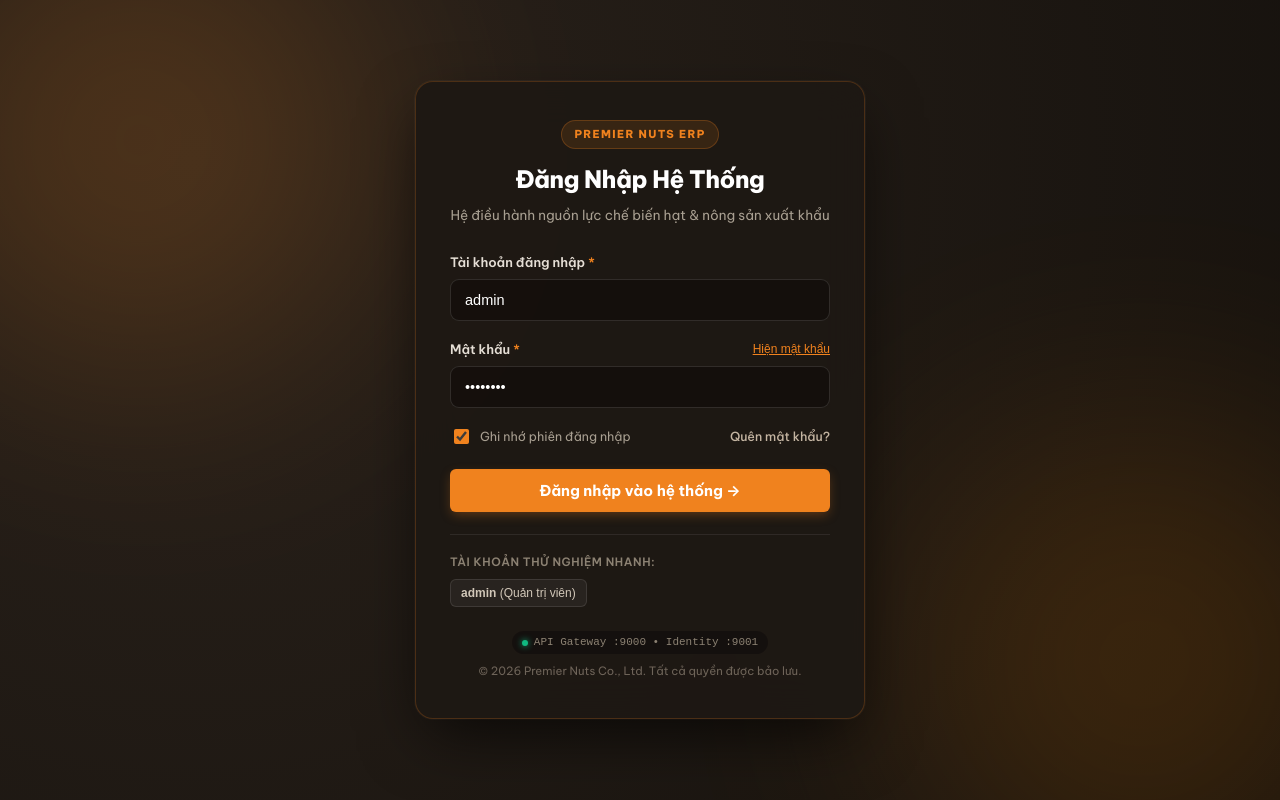
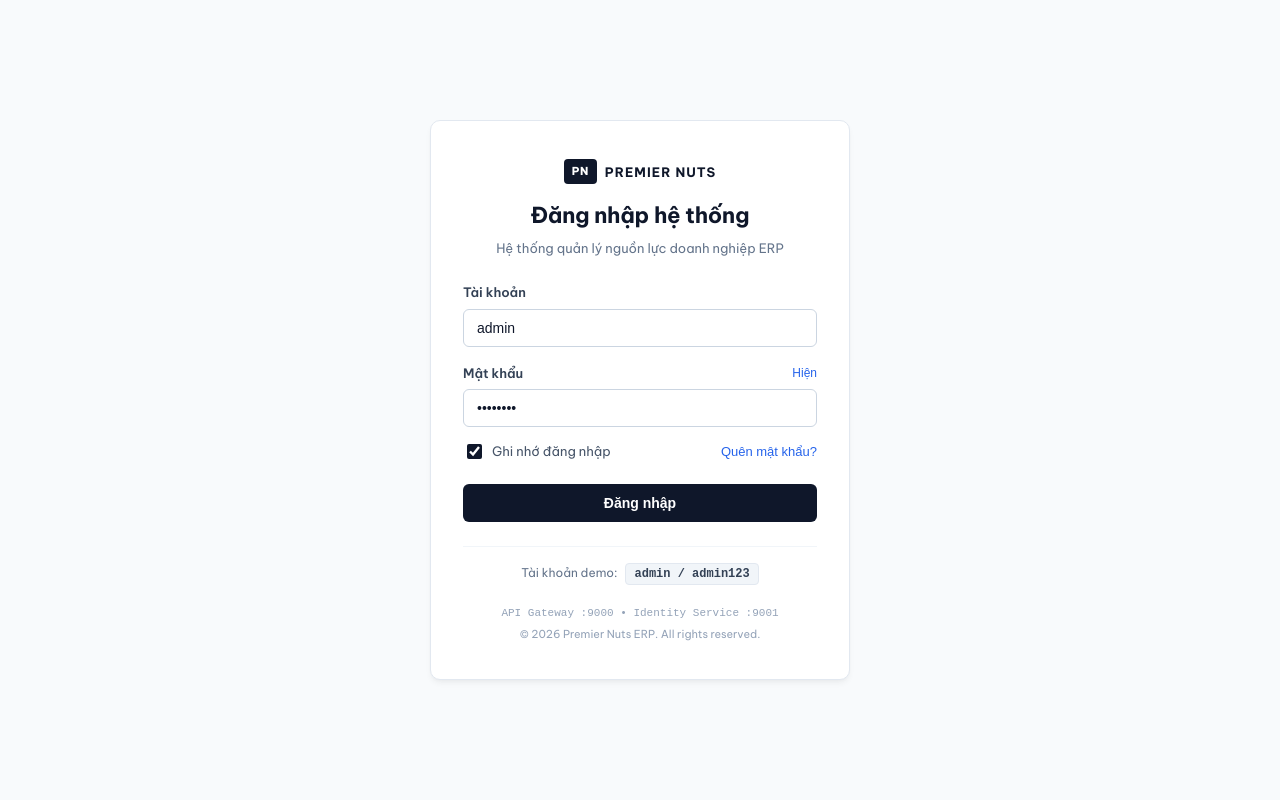
Before and after one commit to ducn03/pn-fe-erp, a SvelteKit app: page /login in a window 1280 px wide. Built offline with nearby package versions, Linux system fonts and the light colour scheme.

Commit message:
style(login): switch to clean basic white enterprise layout

```diff
--- a/src/routes/login/+page.svelte
+++ b/src/routes/login/+page.svelte
@@ -1,9 +1,9 @@
 <script lang="ts">
   import { goto } from '$app/navigation';
-  import { Button, toast } from '$ui';
   import { authStore } from '$core/stores';
   import { StringHelper } from '$core/utils';
   import { login } from '$features/auth';
+  import { toast } from '$ui';
 
   let username = $state('admin');
   let password = $state('admin123');
@@ -12,7 +12,7 @@
   let loading = $state(false);
   let errorMessage = $state('');
 
-  // If already authenticated, redirect to home
+  // Nếu đã đăng nhập, tự động chuyển về trang chủ
   $effect(() => {
     if (authStore.isAuthenticated) {
       goto('/');
@@ -64,453 +64,404 @@
   <title>Đăng nhập | Premier Nuts ERP</title>
 </svelte:head>
 
-<div class="login-wrapper">
-  <!-- Subtle decorative ambient orbs -->
-  <div class="ambient-glow glow-top"></div>
-  <div class="ambient-glow glow-bottom"></div>
-
+<div class="login-page">
   <div class="login-card">
-    <!-- Brand Header -->
-    <div class="card-header">
-      <div class="brand-badge">PREMIER NUTS ERP</div>
-      <h1 class="brand-title">Đăng Nhập Hệ Thống</h1>
-      <p class="brand-subtitle">
-        Hệ điều hành nguồn lực chế biến hạt & nông sản xuất khẩu
-      </p>
+    <!-- Header -->
+    <div class="login-header">
+      <div class="brand-logo">
+        <span class="logo-mark">PN</span>
+        <span class="logo-text">PREMIER NUTS</span>
+      </div>
+      <h1 class="login-title">Đăng nhập hệ thống</h1>
+      <p class="login-desc">Hệ thống quản lý nguồn lực doanh nghiệp ERP</p>
     </div>
 
-    <!-- Error Alert Banner -->
+    <!-- Error Alert -->
     {#if errorMessage}
-      <div class="error-banner">
-        <span class="error-dot"></span>
-        <span class="error-text">{errorMessage}</span>
+      <div class="alert-error" role="alert">
+        <svg class="alert-icon" viewBox="0 0 20 20" fill="currentColor" width="16" height="16">
+          <path fill-rule="evenodd" d="M10 18a8 8 0 100-16 8 8 0 000 16zM8.707 7.293a1 1 0 00-1.414 1.414L8.586 10l-1.293 1.293a1 1 0 101.414 1.414L10 11.414l1.293 1.293a1 1 0 001.414-1.414L11.414 10l1.293-1.293a1 1 0 00-1.414-1.414L10 8.586 8.707 7.293z" clip-rule="evenodd" />
+        </svg>
+        <span>{errorMessage}</span>
       </div>
     {/if}
 
-    <!-- Login Form -->
+    <!-- Form -->
     <form class="login-form" onsubmit={handleLogin}>
-      <!-- Username Field -->
-      <div class="form-group">
-        <label for="username" class="form-label">
-          Tài khoản đăng nhập
-          <span class="required">*</span>
-        </label>
-        <div class="input-container">
+      <div class="form-item">
+        <label for="username" class="form-label">Tài khoản</label>
         <input
           id="username"
           type="text"
-            class="custom-input"
-            placeholder="Ví dụ: admin"
+          class="form-input"
+          placeholder="Tên tài khoản"
           bind:value={username}
           autocomplete="username"
           disabled={loading}
           required
         />
       </div>
-      </div>
 
-      <!-- Password Field -->
-      <div class="form-group">
-        <div class="label-row">
-          <label for="password" class="form-label">
-            Mật khẩu
-            <span class="required">*</span>
-          </label>
+      <div class="form-item">
+        <div class="label-with-action">
+          <label for="password" class="form-label">Mật khẩu</label>
           <button
             type="button"
-            class="toggle-pass-btn"
+            class="toggle-pass-link"
             onclick={() => (showPassword = !showPassword)}
           >
-            {showPassword ? 'Ẩn mật khẩu' : 'Hiện mật khẩu'}
+            {showPassword ? 'Ẩn' : 'Hiện'}
           </button>
         </div>
-        <div class="input-container">
         <input
           id="password"
           type={showPassword ? 'text' : 'password'}
-            class="custom-input"
-            placeholder="Nhập mật khẩu..."
+          class="form-input"
+          placeholder="Mật khẩu truy cập"
           bind:value={password}
           autocomplete="current-password"
           disabled={loading}
           required
         />
       </div>
-      </div>
 
-      <!-- Remember Me & Forgot -->
-      <div class="form-options">
-        <label class="remember-label">
+      <div class="form-row-between">
+        <label class="checkbox-label">
           <input
             type="checkbox"
             bind:checked={rememberMe}
-            class="custom-checkbox"
+            class="checkbox-input"
           />
-          <span>Ghi nhớ phiên đăng nhập</span>
+          <span>Ghi nhớ đăng nhập</span>
         </label>
-        <a href="#forgot" class="forgot-link" onclick={() => toast.info('Vui lòng liên hệ Quản trị viên để đặt lại mật khẩu!')}>
+        <button
+          type="button"
+          class="link-forgot"
+          onclick={() => toast.info('Vui lòng liên hệ Quản trị viên để cấp lại mật khẩu')}
+        >
           Quên mật khẩu?
-        </a>
+        </button>
       </div>
 
-      <!-- Submit Button -->
-      <Button
-        variant="primary"
+      <button
         type="submit"
+        class="btn-submit"
         disabled={loading}
-        class="submit-btn"
       >
         {#if loading}
-          <span class="loading-spinner"></span>
-          Đang xác thực hệ thống...
+          <span class="spinner"></span>
+          Đang đăng nhập...
         {:else}
-          Đăng nhập vào hệ thống →
+          Đăng nhập
         {/if}
-      </Button>
+      </button>
     </form>
 
-    <!-- Quick Demo Accounts -->
+    <!-- Demo Fill Box -->
     <div class="demo-box">
-      <span class="demo-label">Tài khoản thử nghiệm nhanh:</span>
-      <div class="demo-tags">
+      <span class="demo-title">Tài khoản demo:</span>
       <button
         type="button"
-          class="demo-chip chip-admin"
+        class="demo-chip"
         onclick={() => fillDemoAccount('admin', 'admin123')}
       >
-          <strong>admin</strong> (Quản trị viên)
+        admin / admin123
       </button>
     </div>
-    </div>
 
-    <!-- Security & Gateway Footer -->
-    <div class="card-footer">
-      <div class="gateway-badge">
-        <span class="status-indicator"></span>
-        API Gateway :9000 • Identity :9001
-      </div>
-      <p class="copyright">
-        © 2026 Premier Nuts Co., Ltd. Tất cả quyền được bảo lưu.
-      </p>
+    <!-- Footer -->
+    <div class="login-footer">
+      <span class="gateway-text">API Gateway :9000 • Identity Service :9001</span>
+      <p class="copyright">© 2026 Premier Nuts ERP. All rights reserved.</p>
     </div>
   </div>
 </div>
 
 <style>
-  .login-wrapper {
+  .login-page {
     min-height: 100vh;
     display: flex;
     align-items: center;
     justify-content: center;
-    background: radial-gradient(circle at 15% 20%, #2a221b 0%, #15110d 100%);
+    background-color: #f8fafc;
     padding: 24px;
     box-sizing: border-box;
-    position: relative;
-    overflow: hidden;
+    font-family: inherit;
   }
 
-  /* Decorative Ambient Lights */
-  .ambient-glow {
-    position: absolute;
-    width: 480px;
-    height: 480px;
-    border-radius: 50%;
-    filter: blur(120px);
-    pointer-events: none;
-    opacity: 0.18;
-  }
-
-  .glow-top {
-    top: -100px;
-    left: -100px;
-    background: var(--pn-orange, #f0821e);
-  }
-
-  .glow-bottom {
-    bottom: -100px;
-    right: -100px;
-    background: #d97706;
-  }
-
-  /* Main Card */
   .login-card {
-    position: relative;
-    z-index: 10;
     width: 100%;
-    max-width: 450px;
-    background: rgba(30, 24, 20, 0.92);
-    backdrop-filter: blur(20px);
-    border: 1px solid rgba(240, 130, 30, 0.22);
-    border-radius: 18px;
-    padding: 38px 34px;
-    box-shadow:
-      0 24px 64px -12px rgba(0, 0, 0, 0.7),
-      0 0 0 1px rgba(255, 255, 255, 0.04);
+    max-width: 420px;
+    background-color: #ffffff;
+    border: 1px solid #e2e8f0;
+    border-radius: 10px;
+    padding: 36px 32px;
+    box-shadow: 0 4px 6px -1px rgba(0, 0, 0, 0.05), 0 2px 4px -2px rgba(0, 0, 0, 0.03);
     box-sizing: border-box;
   }
 
   /* Header */
-  .card-header {
+  .login-header {
     text-align: center;
-    margin-bottom: 26px;
+    margin-bottom: 24px;
   }
 
-  .brand-badge {
-    display: inline-block;
+  .brand-logo {
+    display: inline-flex;
+    align-items: center;
+    gap: 8px;
+    margin-bottom: 14px;
+  }
+
+  .logo-mark {
+    background-color: #0f172a;
+    color: #ffffff;
     font-size: 11px;
     font-weight: 800;
-    letter-spacing: 0.12em;
-    color: var(--pn-orange, #f0821e);
-    background: rgba(240, 130, 30, 0.12);
-    border: 1px solid rgba(240, 130, 30, 0.25);
-    padding: 5px 12px;
-    border-radius: 20px;
-    margin-bottom: 12px;
+    letter-spacing: 0.05em;
+    padding: 4px 8px;
+    border-radius: 4px;
   }
 
-  .brand-title {
-    margin: 0 0 8px;
-    font-size: 24px;
-    font-weight: 800;
-    color: #ffffff;
-    letter-spacing: -0.02em;
+  .logo-text {
+    font-size: 13px;
+    font-weight: 700;
+    color: #0f172a;
+    letter-spacing: 0.08em;
   }
 
-  .brand-subtitle {
-    margin: 0;
-    font-size: 13.5px;
-    color: #a89f91;
-    line-height: 1.45;
+  .login-title {
+    margin: 0 0 6px;
+    font-size: 22px;
+    font-weight: 700;
+    color: #0f172a;
+    letter-spacing: -0.01em;
   }
 
-  /* Error Banner */
-  .error-banner {
+  .login-desc {
+    margin: 0;
+    font-size: 13px;
+    color: #64748b;
+  }
+
+  /* Alert */
+  .alert-error {
     display: flex;
     align-items: center;
-    gap: 10px;
-    background: rgba(185, 28, 28, 0.15);
-    border: 1px solid rgba(239, 68, 68, 0.4);
-    border-radius: 10px;
+    gap: 8px;
+    background-color: #fef2f2;
+    border: 1px solid #fecaca;
+    color: #b91c1c;
+    font-size: 13px;
     padding: 10px 14px;
+    border-radius: 6px;
     margin-bottom: 20px;
-    animation: fadeIn 0.25s ease-out;
   }
 
-  .error-dot {
-    width: 8px;
-    height: 8px;
-    border-radius: 50%;
-    background: #ef4444;
+  .alert-icon {
     flex-shrink: 0;
-  }
-
-  .error-text {
-    font-size: 13px;
-    color: #fca5a5;
-    font-weight: 500;
   }
 
   /* Form */
   .login-form {
     display: flex;
     flex-direction: column;
-    gap: 18px;
+    gap: 16px;
   }
 
-  .form-group {
+  .form-item {
     display: flex;
     flex-direction: column;
-    gap: 7px;
+    gap: 6px;
   }
 
-  .label-row {
+  .form-label {
+    font-size: 13px;
+    font-weight: 600;
+    color: #334155;
+  }
+
+  .label-with-action {
     display: flex;
     justify-content: space-between;
     align-items: center;
   }
 
-  .form-label {
-    font-size: 13px;
-    font-weight: 600;
-    color: #e5ded5;
-  }
-
-  .required {
-    color: var(--pn-orange, #f0821e);
-  }
-
-  .toggle-pass-btn {
+  .toggle-pass-link {
     background: none;
     border: none;
     padding: 0;
     font-size: 12px;
-    color: var(--pn-orange, #f0821e);
+    color: #2563eb;
     cursor: pointer;
+  }
+
+  .toggle-pass-link:hover {
     text-decoration: underline;
   }
 
-  .custom-input {
+  .form-input {
     width: 100%;
     box-sizing: border-box;
-    background: rgba(18, 14, 11, 0.7);
-    border: 1px solid rgba(255, 255, 255, 0.12);
-    border-radius: 9px;
-    padding: 12px 14px;
-    font-size: 14.5px;
-    color: #ffffff;
-    transition: all 0.2s ease;
+    background-color: #ffffff;
+    border: 1px solid #cbd5e1;
+    border-radius: 6px;
+    padding: 10px 13px;
+    font-size: 14px;
+    color: #0f172a;
     outline: none;
+    transition: border-color 0.15s ease, box-shadow 0.15s ease;
   }
 
-  .custom-input:focus {
-    border-color: var(--pn-orange, #f0821e);
-    box-shadow: 0 0 0 3px rgba(240, 130, 30, 0.22);
-    background: rgba(18, 14, 11, 0.95);
+  .form-input:focus {
+    border-color: #2563eb;
+    box-shadow: 0 0 0 3px rgba(37, 99, 235, 0.15);
   }
 
-  .custom-input::placeholder {
-    color: #6e6459;
+  .form-input::placeholder {
+    color: #94a3b8;
   }
 
-  /* Options Row */
-  .form-options {
+  .form-input:disabled {
+    background-color: #f1f5f9;
+    cursor: not-allowed;
+  }
+
+  /* Checkbox & Forgot */
+  .form-row-between {
     display: flex;
     justify-content: space-between;
     align-items: center;
-    font-size: 12.5px;
+    font-size: 13px;
+    margin-top: -2px;
   }
 
-  .remember-label {
+  .checkbox-label {
     display: flex;
     align-items: center;
-    gap: 8px;
-    color: #a89f91;
+    gap: 7px;
+    color: #475569;
     cursor: pointer;
     user-select: none;
   }
 
-  .custom-checkbox {
-    accent-color: var(--pn-orange, #f0821e);
+  .checkbox-input {
     width: 15px;
     height: 15px;
+    accent-color: #0f172a;
     cursor: pointer;
   }
 
-  .forgot-link {
-    color: #c4b5a2;
-    text-decoration: none;
-    font-weight: 500;
+  .link-forgot {
+    background: none;
+    border: none;
+    padding: 0;
+    font-size: 13px;
+    color: #2563eb;
+    cursor: pointer;
   }
 
-  .forgot-link:hover {
-    color: var(--pn-orange, #f0821e);
+  .link-forgot:hover {
     text-decoration: underline;
   }
 
-  /* Submit Button Loading */
-  :global(.submit-btn) {
+  /* Submit Button */
+  .btn-submit {
     width: 100%;
-    padding: 13px 18px !important;
-    font-size: 15px !important;
-    font-weight: 700 !important;
-    margin-top: 4px;
-    display: flex !important;
+    background-color: #0f172a;
+    color: #ffffff;
+    border: none;
+    border-radius: 6px;
+    padding: 11px 16px;
+    font-size: 14px;
+    font-weight: 600;
+    cursor: pointer;
+    display: flex;
+    align-items: center;
+    justify-content: center;
+    gap: 8px;
+    margin-top: 6px;
+    transition: background-color 0.15s ease;
+  }
+
+  .btn-submit:hover:not(:disabled) {
+    background-color: #1e293b;
+  }
+
+  .btn-submit:active:not(:disabled) {
+    background-color: #334155;
+  }
+
+  .btn-submit:disabled {
+    opacity: 0.65;
+    cursor: not-allowed;
+  }
+
+  .spinner {
+    width: 14px;
+    height: 14px;
+    border: 2px solid rgba(255, 255, 255, 0.3);
+    border-top-color: #ffffff;
+    border-radius: 50%;
+    animation: spin 0.6s linear infinite;
+  }
+
+  /* Demo Chip */
+  .demo-box {
+    margin-top: 24px;
+    padding-top: 16px;
+    border-top: 1px solid #f1f5f9;
+    display: flex;
     align-items: center;
     justify-content: center;
     gap: 8px;
   }
 
-  .loading-spinner {
-    width: 14px;
-    height: 14px;
-    border: 2px solid rgba(255, 255, 255, 0.3);
-    border-top-color: #ffffff;
-    border-radius: 50%;
-    animation: spin 0.7s linear infinite;
-  }
-
-  /* Demo Chip */
-  .demo-box {
-    margin-top: 22px;
-    padding-top: 18px;
-    border-top: 1px solid rgba(255, 255, 255, 0.08);
-  }
-
-  .demo-label {
-    display: block;
-    font-size: 11.5px;
-    text-transform: uppercase;
-    letter-spacing: 0.05em;
-    color: #8c8273;
-    margin-bottom: 8px;
-    font-weight: 600;
-  }
-
-  .demo-tags {
-    display: flex;
-    flex-wrap: wrap;
-    gap: 8px;
+  .demo-title {
+    font-size: 12px;
+    color: #64748b;
   }
 
   .demo-chip {
-    background: rgba(255, 255, 255, 0.05);
-    border: 1px solid rgba(255, 255, 255, 0.1);
-    border-radius: 6px;
-    color: #d1c7b8;
-    padding: 6px 10px;
+    background-color: #f1f5f9;
+    border: 1px solid #e2e8f0;
+    border-radius: 4px;
+    color: #334155;
+    padding: 3px 8px;
     font-size: 12px;
+    font-family: monospace;
+    font-weight: 600;
     cursor: pointer;
-    transition: all 0.2s;
+    transition: all 0.15s ease;
   }
 
   .demo-chip:hover {
-    background: rgba(240, 130, 30, 0.15);
-    border-color: rgba(240, 130, 30, 0.35);
-    color: #ffffff;
+    background-color: #e2e8f0;
+    color: #0f172a;
   }
 
   /* Footer */
-  .card-footer {
-    margin-top: 24px;
+  .login-footer {
+    margin-top: 20px;
     text-align: center;
     display: flex;
     flex-direction: column;
-    align-items: center;
-    gap: 8px;
+    gap: 4px;
   }
 
-  .gateway-badge {
-    display: inline-flex;
-    align-items: center;
-    gap: 6px;
+  .gateway-text {
+    font-size: 11px;
+    color: #94a3b8;
     font-family: monospace;
-    font-size: 11px;
-    color: #8c8273;
-    background: rgba(0, 0, 0, 0.3);
-    padding: 3px 10px;
-    border-radius: 12px;
-  }
-
-  .status-indicator {
-    width: 6px;
-    height: 6px;
-    border-radius: 50%;
-    background: #10b981;
-    box-shadow: 0 0 6px #10b981;
   }
 
   .copyright {
     margin: 0;
-    font-size: 11.5px;
-    color: #6e6459;
+    font-size: 11px;
+    color: #94a3b8;
   }
 
   @keyframes spin {
     to { transform: rotate(360deg); }
   }
-
-  @keyframes fadeIn {
-    from { opacity: 0; transform: translateY(-4px); }
-    to { opacity: 1; transform: translateY(0); }
-  }
 </style>
```
Lines whose indentation alone changed are shown as unchanged.
